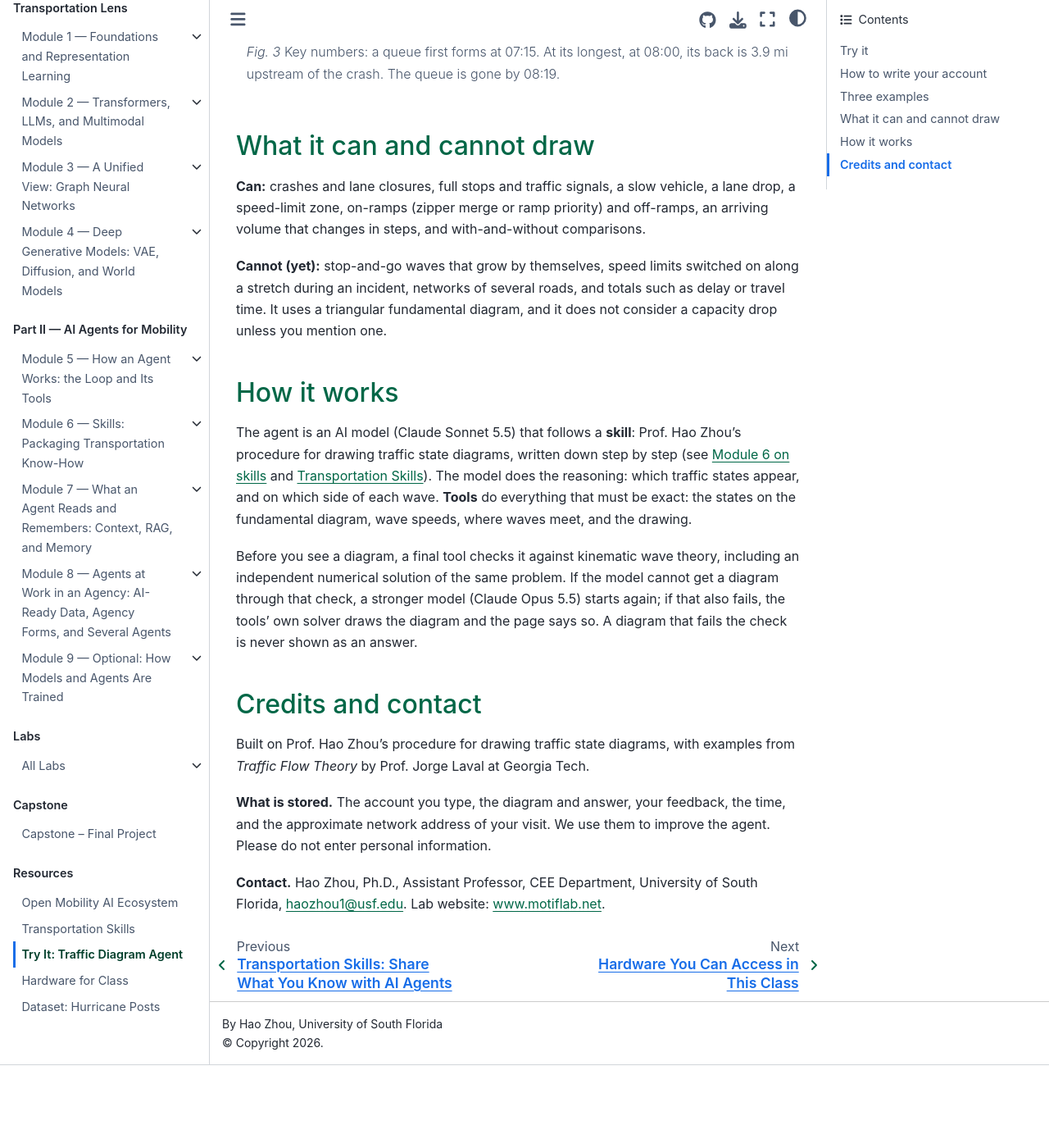
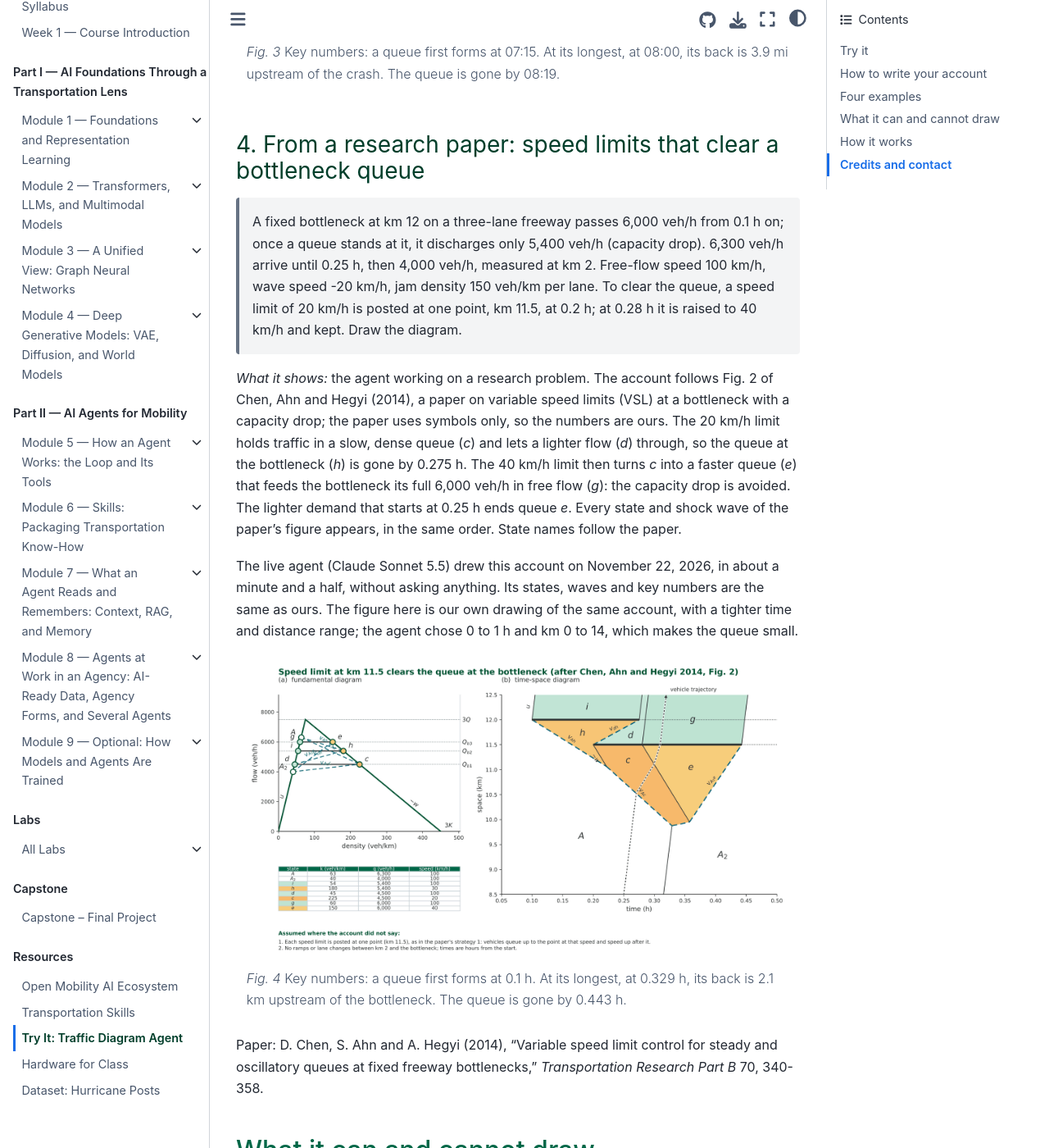
Before and after one commit to ai4mobility/ai4mobility.github.io, a Jupyter Book: the page built from traffic-diagram-agent.md, in a window 1280 px wide and 1400 px high, scrolled down 6180 px. Shown: the whole window at 82% size. Built offline with Jupyter Book 1.0.4 settings and Sphinx 7.4.7 and the Sphinx Book theme 1.1.4, drawn with Linux system fonts in a browser that asks for light colours; pages that are not in the unit, such as notebooks, are missing from menus; before the commit the page ends 7479 px from its top, so only the background shows below that; some of the changed text lies outside the part shown.

Commit message:
Diagram agent page: fourth example, VSL from Chen, Ahn and Hegyi (2014)
A bottleneck with a capacity drop and a speed limit posted at one point,
after Fig. 2 of the paper (VSL strategy 1), with our numbers. The live
agent drew the same states and key numbers; the figure is our drawing
with a tighter window.

Co-Authored-By: Claude Opus 5.5 <noreply@anthropic.com>
Claude-Session: https://claude.ai/code/session_014NvYPouGWLsKmCMGh8xBX9

````diff
--- a/traffic-diagram-agent.md
+++ b/traffic-diagram-agent.md
@@ -15,7 +15,7 @@
 <div class="cta-row resource-cta-row">
   <a class="cta-button" href="https://kw-diagram-agent.onrender.com/" target="_blank" rel="noopener">Open the agent in a new tab</a>
   <a class="cta-button cta-secondary" href="#kw-write">How to write your account</a>
-  <a class="cta-button" href="#kw-examples">See three examples</a>
+  <a class="cta-button" href="#kw-examples">See four examples</a>
 </div>
 
 ## Try it
@@ -78,13 +78,14 @@ agent redraws.
 
 <div id="kw-examples"></div>
 
-## Three examples
+## Four examples
 
-Each example below is an account in the style of a traffic management center report, the diagram the agent
-drew, and the key numbers. The accounts were written for testing; they are not real FDOT incidents.
+Each example below is an account, its diagram and the key numbers. The first three are in the style of a
+traffic management center report; they were written for testing and are not real FDOT incidents. The fourth
+sets up a problem from a research paper.
 
-The diagrams come from our test of November 21, 2026, in which a fresh copy of the agent (Claude Sonnet 5.5)
-had only its skill and its tools, and no example of the same case. Every diagram passed the check against
+The first three diagrams come from our test of November 21, 2026, in which a fresh copy of the agent (Claude
+Sonnet 5.5) had only its skill and its tools, and no example of the same case. Every diagram passed the check against
 kinematic wave theory, and each one matches the diagram we drew ourselves for the same account.
 
 **How to read a diagram.** The left panel is the fundamental diagram: each dot is a traffic state (flow
@@ -148,6 +149,38 @@ Key numbers: a queue first forms at 07:15. At its longest, at 08:00, its back is
 crash. The queue is gone by 08:19.
 ```
 
+### 4. From a research paper: speed limits that clear a bottleneck queue
+
+> A fixed bottleneck at km 12 on a three-lane freeway passes 6,000 veh/h from 0.1 h on; once a queue stands at
+> it, it discharges only 5,400 veh/h (capacity drop). 6,300 veh/h arrive until 0.25 h, then 4,000 veh/h,
+> measured at km 2. Free-flow speed 100 km/h, wave speed -20 km/h, jam density 150 veh/km per lane. To clear the
+> queue, a speed limit of 20 km/h is posted at one point, km 11.5, at 0.2 h; at 0.28 h it is raised to 40 km/h
+> and kept. Draw the diagram.
+
+*What it shows:* the agent working on a research problem. The account follows Fig. 2 of Chen, Ahn and Hegyi
+(2014), a paper on variable speed limits (VSL) at a bottleneck with a capacity drop; the paper uses symbols
+only, so the numbers are ours. The 20 km/h limit holds traffic in a slow, dense queue (*c*) and lets a lighter
+flow (*d*) through, so the queue at the bottleneck (*h*) is gone by 0.275 h. The 40 km/h limit then turns *c*
+into a faster queue (*e*) that feeds the bottleneck its full 6,000 veh/h in free flow (*g*): the capacity drop
+is avoided. The lighter demand that starts at 0.25 h ends queue *e*. Every state and shock wave of the paper's
+figure appears, in the same order. State names follow the paper.
+
+The live agent (Claude Sonnet 5.5) drew this account on November 22, 2026, in about a minute and a half,
+without asking anything. Its states, waves and key numbers are the same as ours. The figure here is our own
+drawing of the same account, with a tighter time and distance range; the agent chose 0 to 1 h and km 0 to 14,
+which makes the queue small.
+
+```{figure} _static/figures/KWA_VSL_Speed_Limit.png
+:alt: Fundamental diagram and time-space diagram for a bottleneck at km 12 with a capacity drop and a speed limit posted at km 11.5. The bottleneck queue h forms at 0.1 h. At 0.2 h a 20 km/h limit creates a slow queue c upstream of km 11.5 and a light flow d past it, which clears queue h by 0.275 h. At 0.28 h a 40 km/h limit turns c into queue e, which feeds the bottleneck 6,000 veh/h in free flow (state g). Lighter demand A2 ends queue e at km 11.5 at 0.443 h.
+:width: 100%
+
+Key numbers: a queue first forms at 0.1 h. At its longest, at 0.329 h, its back is 2.1 km upstream of the
+bottleneck. The queue is gone by 0.443 h.
+```
+
+Paper: D. Chen, S. Ahn and A. Hegyi (2014), "Variable speed limit control for steady and oscillatory queues at
+fixed freeway bottlenecks," *Transportation Research Part B* 70, 340-358.
+
 ## What it can and cannot draw
 
 **Can:** crashes and lane closures, full stops and traffic signals, a slow vehicle, a lane drop, a
````
Also changed, not shown: _static/figures/KWA_VSL_Speed_Limit.png (added).
